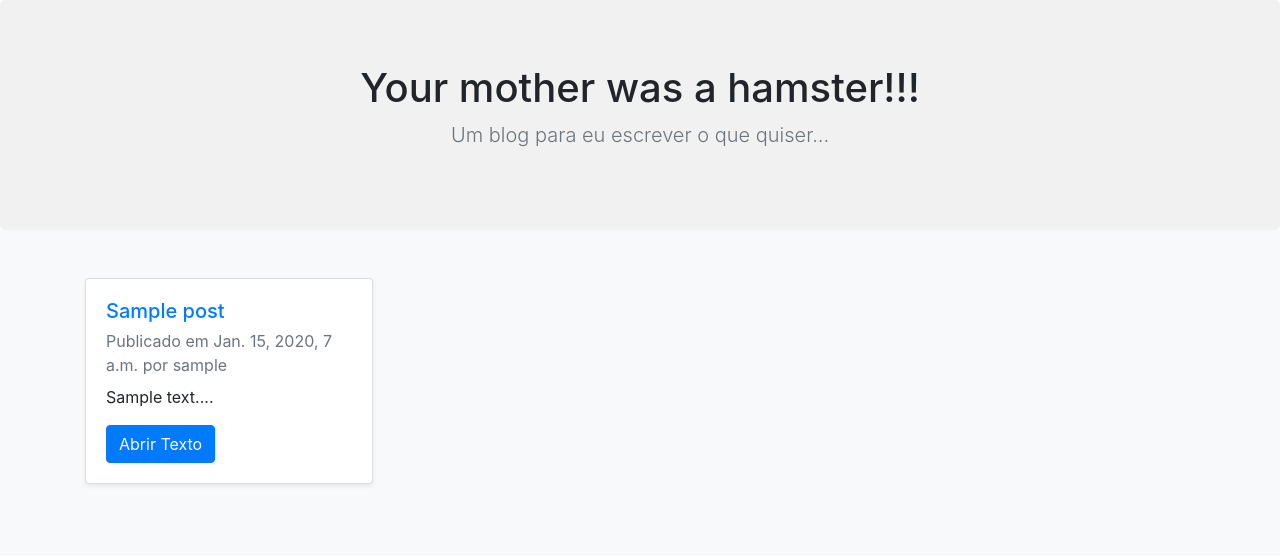
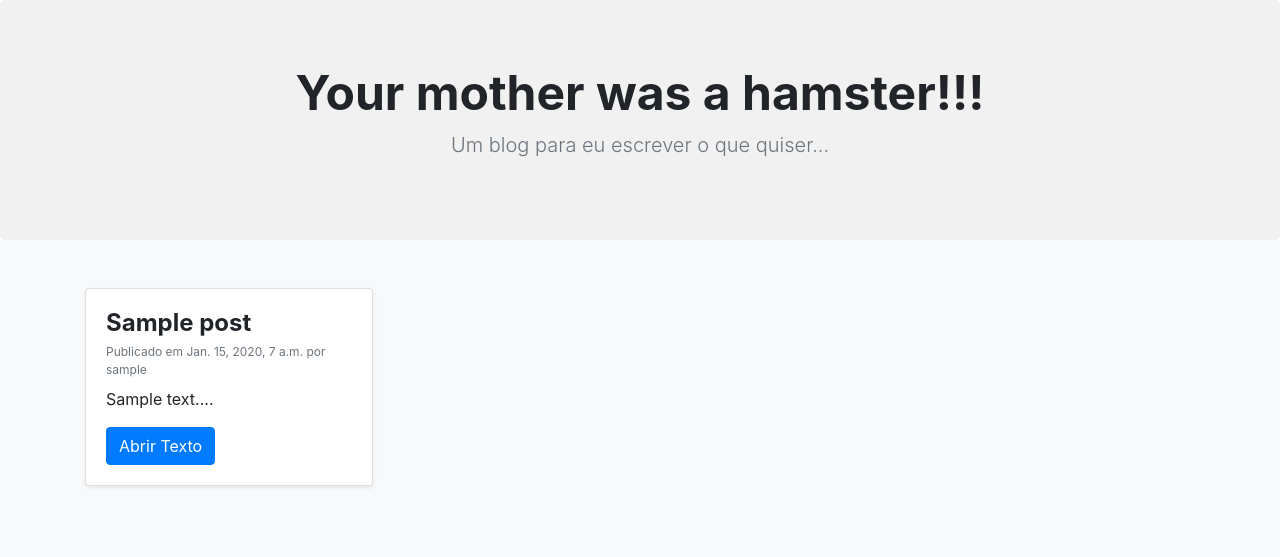
Before and after one commit to MattBizzo/django-project, a Django app: page / in a window 1280 px wide. Shown: the top 557 px of the page. Run offline with Django 3.2, Linux system fonts and the light colour scheme; tables that the repository leaves empty hold one stand-in row (values such as "Sample post"); some libraries are stand-ins or nearby versions.

Commit message:
Create base template

```diff
--- a/blog/static/css/blog.css
+++ b/blog/static/css/blog.css
@@ -1,4 +1,6 @@
 body h1 a{
+    font-size: 3rem;
+    font-weight: bold;
     color: #212529;
     text-decoration: none;
     transition: color 0.5s;
@@ -9,6 +11,15 @@ body h1 a:hover{
     text-decoration: none;
 }
 
+.card-title {
+    font-size: 1.5rem;
+    font-weight: bold;
+}
+
+.date {
+    font-size: 12px;
+}
+
 .jumbotron {
     margin-bottom: 0;
     background-color: #f1f1f1;
--- /dev/null
+++ b/blog/templates/blog/base.html
@@ -0,0 +1,42 @@
+{% load static %}
+<!DOCTYPE html>
+<html lang="pt-br">
+
+<head>
+    <meta charset="UTF-8">
+    <meta name="viewport" content="width=device-width, initial-scale=1, shrink-to-fit=no">
+    <meta http-equiv="X-UA-Compatible" content="ie=edge">
+
+    <link href="https://stackpath.bootstrapcdn.com/bootstrap/4.4.1/css/bootstrap.min.css" rel="stylesheet"
+        integrity="sha384-Vkoo8x4CGsO3+Hhxv8T/Q5PaXtkKtu6ug5TOeNV6gBiFeWPGFN9MuhOf23Q9Ifjh" crossorigin="anonymous">
+    <link rel="stylesheet" href="{% static 'css/blog.css' %}">
+
+    <title>Bizzo Blog - Your mother was a hamster</title>
+</head>
+
+<body>
+    <main>
+        <section class="jumbotron text-center">
+            <div class="container">
+                <h1><a href="/">Your mother was a hamster!!!</a></h1>
+                <p class="lead text-muted">
+                    Um blog para eu escrever o que quiser...
+                </p>
+            </div>
+        </section>
+        <div class='py-5 bg-light'>
+            <div class="container">
+                <div class="row">
+
+                    {% block content %}
+
+                    {% endblock %}
+
+                </div>
+            </div>
+
+        </div>
+    </main>
+</body>
+
+</html>
--- a/blog/templates/blog/post_list.html
+++ b/blog/templates/blog/post_list.html
@@ -1,39 +1,12 @@
-{% load static %}
-<!DOCTYPE html>
-<html lang="pt-br">
+{% extends 'blog/base.html' %}
 
-<head>
-    <meta charset="UTF-8">
-    <meta name="viewport" content="width=device-width, initial-scale=1, shrink-to-fit=no">
-    <meta http-equiv="X-UA-Compatible" content="ie=edge">
-
-    <link href="https://stackpath.bootstrapcdn.com/bootstrap/4.4.1/css/bootstrap.min.css" rel="stylesheet"
-        integrity="sha384-Vkoo8x4CGsO3+Hhxv8T/Q5PaXtkKtu6ug5TOeNV6gBiFeWPGFN9MuhOf23Q9Ifjh" crossorigin="anonymous">
-    <link rel="stylesheet" href="{% static 'css/blog.css' %}">
-
-    <title>Bizzo Blog - Your mother was a hamster</title>
-</head>
-
-<body>
-    <main>
-        <section class="jumbotron text-center">
-            <div class="container">
-                <h1><a href="/">Your mother was a hamster!!!</a></h1>
-                <p class="lead text-muted">
-                    Um blog para eu escrever o que quiser...
-                </p>
-            </div>
-        </section>
-        <div class='py-5 bg-light'>
-            <div class="container">
-                <div class="row">
-
+{% block content %}
     {% for post in last_posts %}
         <div class="col-md-4">
             <div class='card mb-4 shadow-sm' style='width: 18rem;'>
                 <div class="card-body">
-                                <h5 class="card-title"> <a href="">{{ post.title }}</a></h5>
-                                <p class="card-subtitle mb-2 text-muted"> Publicado em {{ post.published_date }} por
+                    <h5 class="card-title">{{ post.title }}</h5>
+                    <p class="date card-subtitle mb-2 text-muted"> Publicado em {{ post.published_date }} por
                         {{post.author}}</p>
                     <p class="card-text"> {{ post.text|linebreaksbr|slice:':250' }}... </p>
                     <a href="#" class="btn btn-primary">Abrir Texto</a>
@@ -41,12 +14,4 @@
             </div>
         </div>
     {% endfor %}
-
-                </div>
-            </div>
-
-        </div>
-    </main>
-</body>
-
-</html>
+{%endblock%}
```
Lines whose indentation alone changed are shown as unchanged.
